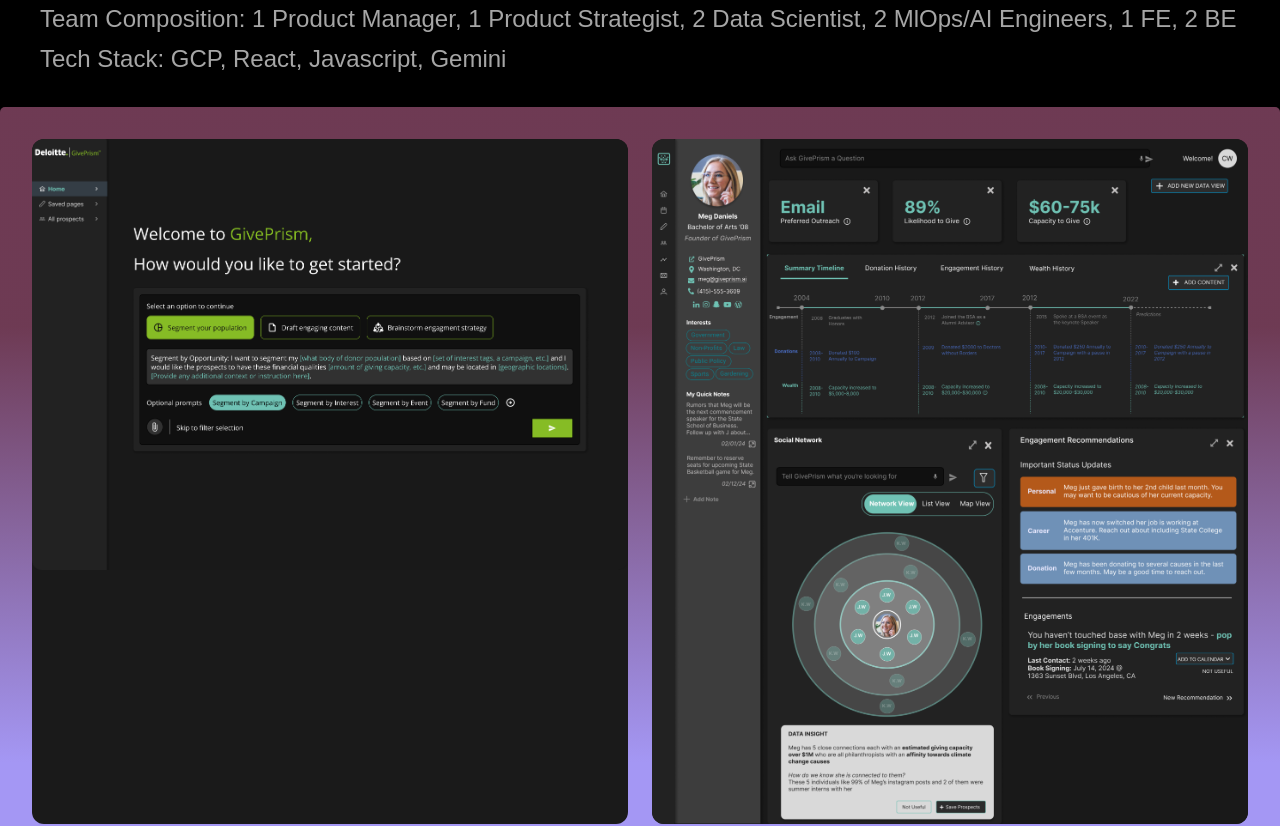
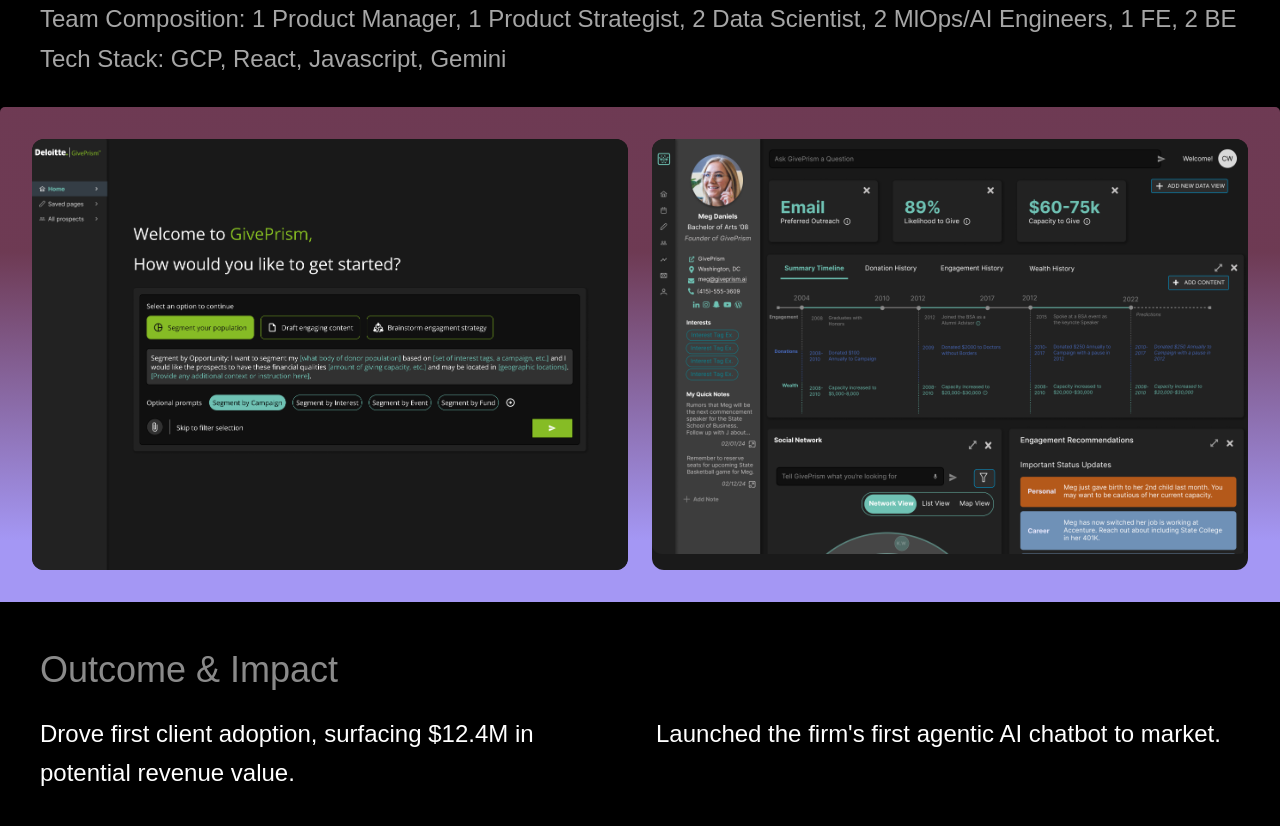
Before and after one commit to alexphamtran-ship-it/portfolio-project, a React (Vite) app: page /projects/giveprism in a window 1280 px wide. Shown: the part 640-1466 px from the top of the page. Built offline with nearby package versions, Linux system fonts and the light colour scheme; a web font is replaced by a local one.

Commit message:
updated images

```diff
--- a/src/pages/GivePrismDetail.tsx
+++ b/src/pages/GivePrismDetail.tsx
@@ -64,7 +64,7 @@
           {/* Left Screenshot */}
           <div className="flex-1 bg-[#1a1a1a] rounded-xl overflow-hidden">
             <img
-              src="/images/giveprism/screenshot-1.png"
+              src="/images/giveprism/mainscreen1.png"
               alt="GivePrism Landing - Segment Selection Interface"
               className="w-full h-auto"
               loading="lazy"
@@ -73,7 +73,7 @@
           {/* Right Screenshot */}
           <div className="flex-1 bg-[#1a1a1a] rounded-xl overflow-hidden">
             <img
-              src="/images/giveprism/screenshot-6.png"
+              src="/images/giveprism/mainscreenshot-2.png"
               alt="GivePrism Prospect Profile - Donor Analytics"
               className="w-full h-auto"
               loading="lazy"
```
Also changed, not shown: public/images/giveprism/mainscreen1.png (added), public/images/giveprism/mainscreenshot-2.png (added).
